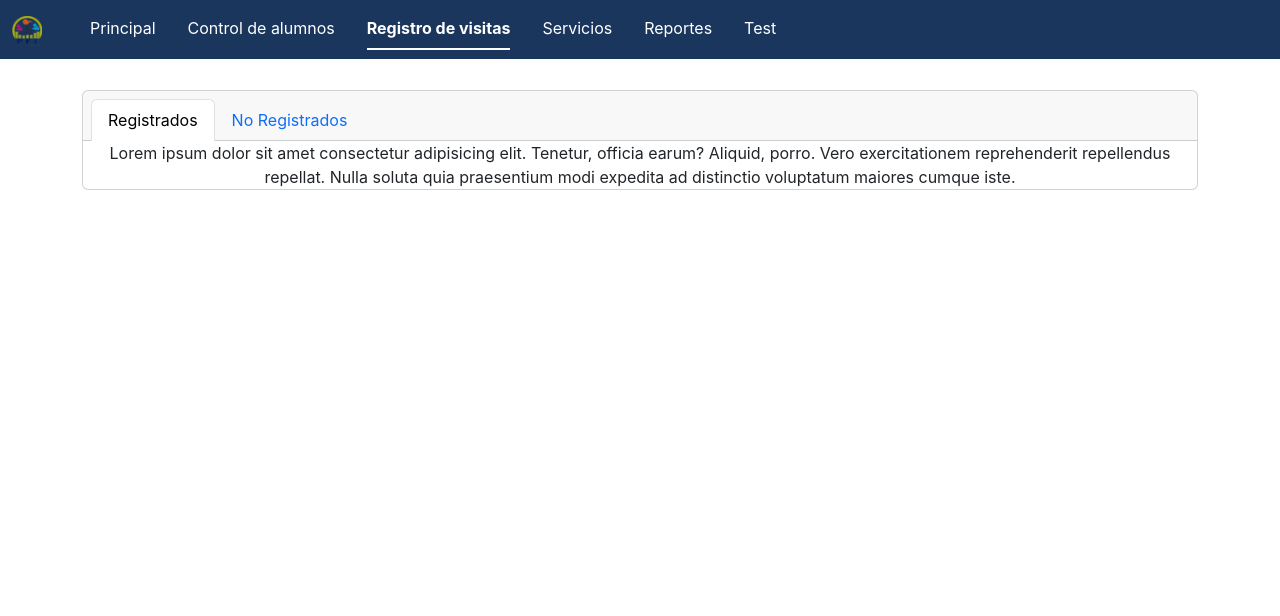
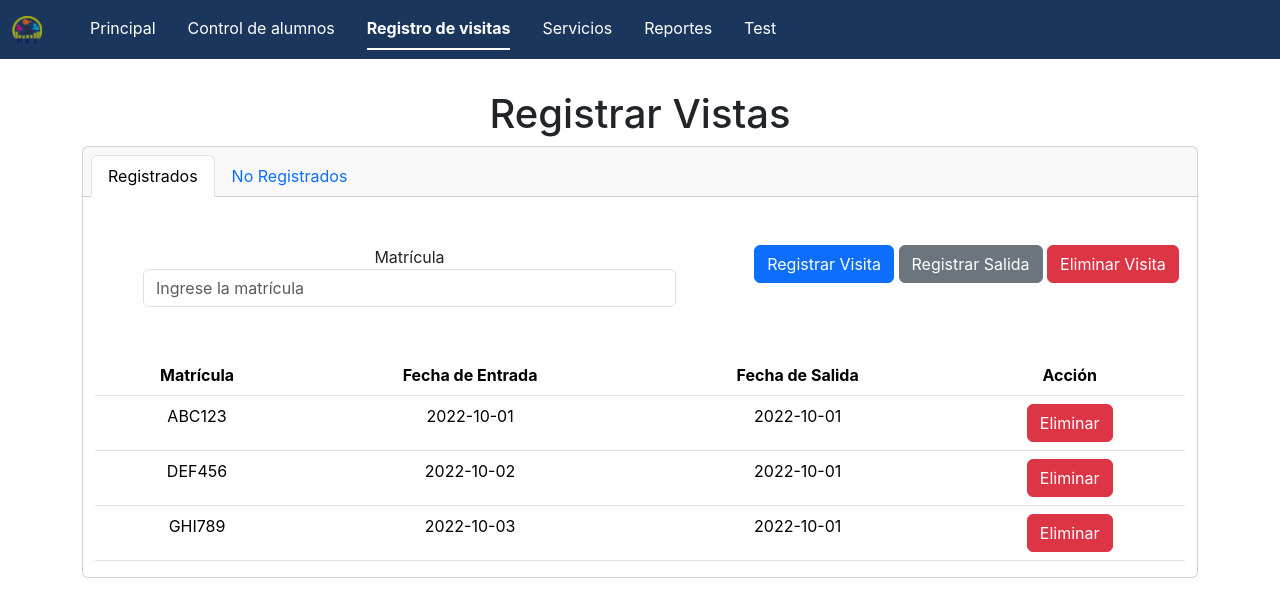
Before and after one commit to ricardoMogas/pfi-management-frontend, a React (Vite) app: page /VisitRegisterPage in a window 1280 px wide. Shown: the top 616 px of the page. Built offline with nearby package versions, Linux system fonts and the light colour scheme.

Commit message:
Actualización de interfaz Visitas

```diff
--- a/src/pages/VisitRegisterPage.jsx
+++ b/src/pages/VisitRegisterPage.jsx
@@ -2,13 +2,32 @@ import React, { useState } from 'react';
 import { Card, Tab, Nav } from 'react-bootstrap';
 export default function VisitRegisterPage() {
     const [activeTab, setActiveTab] = useState('visitas');
-
+    const [date, setDate] = useState(new Date().toISOString().split('T')[0]);
     const handleTabChange = (tab) => {
         setActiveTab(tab);
     };
 
+    const visitas = [
+        { matricula: 'ABC123', FechaEntrada: '2022-10-01', FechaSalida: '2022-10-01' },
+        { matricula: 'DEF456', FechaEntrada: '2022-10-02', FechaSalida: '2022-10-01' },
+        { matricula: 'GHI789', FechaEntrada: '2022-10-03', FechaSalida: '2022-10-01' },
+    ];
+
+    const handleEliminarVisita = (index) => {
+        // Code to handle deleting a visit
+    };
+
+    const handleRegistrarVisita = () => {
+        // Code to handle registering a visit
+    };
+
+    const handleRegistrarSalida = () => {
+        // Code to handle registering a visit's exit
+    };
+
     return (
         <div className="container text-center">
+            <h1>Registrar Vistas</h1>
             <div className='card'>
                 <div className='card-header' id="myTab" role="tablist">
                     <ul className="nav nav-tabs card-header-tabs" id="myTab" role="tablist">
@@ -49,7 +68,7 @@ export default function VisitRegisterPage() {
                         role="tabpanel"
                         aria-labelledby="home-tab"
                     >
-                        Lorem ipsum dolor sit amet consectetur adipisicing elit. Tenetur, officia earum? Aliquid, porro. Vero exercitationem reprehenderit repellendus repellat. Nulla soluta quia praesentium modi expedita ad distinctio voluptatum maiores cumque iste.
+                        <TableRegistrados visitas={visitas} handleEliminarVisita={handleEliminarVisita} handleRegistrarSalida={handleRegistrarSalida} handleRegistrarVisita={handleRegistrarVisita} />
                     </div>
                     <div
                         className="tab-pane fade"
@@ -57,10 +76,61 @@ export default function VisitRegisterPage() {
                         role="tabpanel"
                         aria-labelledby="profile-tab"
                     >
-                        Lorem ipsum dolor sit amet, consectetur adipisicing elit. Sit eaque praesentium aliquid quasi mollitia tenetur officiis! Eaque quo dolor beatae repellendus provident doloribus delectus aspernatur. Officiis reiciendis possimus a totam.
+                        <TableRegistrados visitas={visitas} handleEliminarVisita={handleEliminarVisita} handleRegistrarSalida={handleRegistrarSalida} handleRegistrarVisita={handleRegistrarVisita} />
                     </div>
                 </div>
             </div>
         </div>
     );
 };
+
+function TableRegistrados({ visitas , handleRegistrarVisita, handleRegistrarSalida, handleEliminarVisita}) {
+    return (
+        <>
+            <div className='container m-5'>
+                <div className='row'>
+                    <div className='col'>
+                        <div className="form-group">
+                            <label htmlFor="matricula">Matrícula</label>
+                            <input
+                                type="text"
+                                className="form-control"
+                                id="matricula"
+                                placeholder="Ingrese la matrícula"
+                            />
+                        </div>
+                    </div>
+                    <div className='col'>
+                        <button type="button" className="btn btn-primary" onClick={handleRegistrarVisita}>Registrar Visita</button>{' '}
+                        <button type="button" className="btn btn-secondary" onClick={handleRegistrarSalida}>Registrar Salida</button>{' '}
+                        <button type="button" className="btn btn-danger" onClick={() => handleEliminarVisita(index)}>Eliminar Visita</button>{' '}
+                    </div>
+                </div>
+            </div>
+            <div className='container'>
+                <table className="table mt-4">
+                    <thead>
+                        <tr>
+                            <th scope="col">Matrícula</th>
+                            <th scope="col">Fecha de Entrada</th>
+                            <th scope="col">Fecha de Salida</th>
+                            <th scope="col">Acción</th>
+                        </tr>
+                    </thead>
+                    <tbody>
+                        {visitas.map((visita, index) => (
+                            <tr key={index}>
+                                <td>{visita.matricula}</td>
+                                <td>{visita.FechaEntrada}</td>
+                                <td>{visita.FechaSalida}</td>
+                                <td>
+                                    <button type="button" className="btn btn-danger" onClick={() => handleEliminarVisita(index)}>Eliminar</button>
+                                </td>
+                            </tr>
+                        ))}
+                    </tbody>
+                </table>
+            </div>
+        </>
+    )
+}
```
